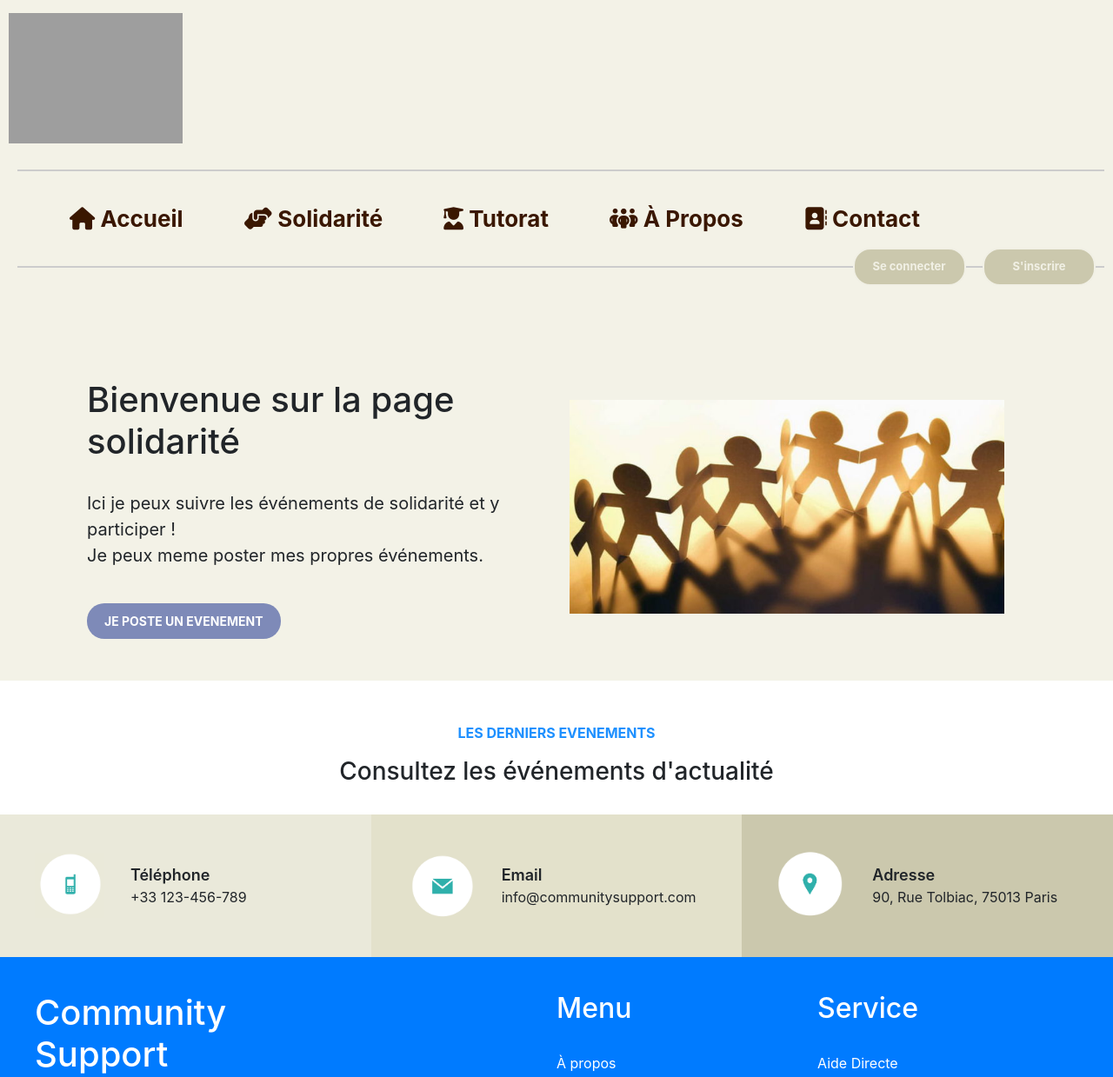
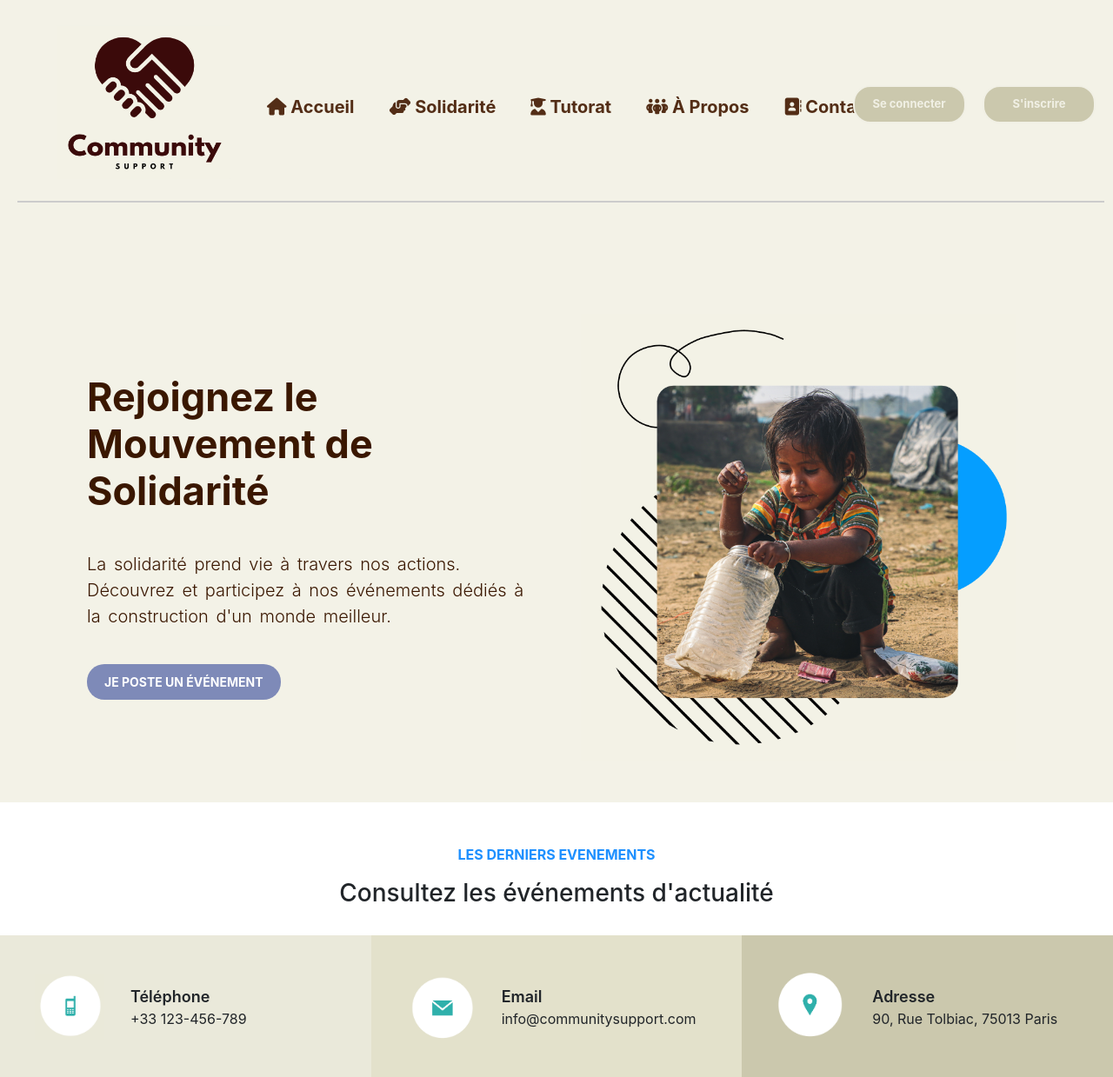
Before and after one commit to lilHmidou/community_support, a Symfony app: template templates/solidarity/index.html.twig in a window 1280 px wide. Shown: the top 1239 px of the page at 87% size. Run offline with Twig, Linux system fonts and the light colour scheme; the template is opened without the code that fills it, so the values that code supplies are empty; style sheets or scripts are compiled from the project's sources; some libraries are stand-ins or nearby versions; grey boxes are pictures that could not be loaded.

Commit message:
header + start solidarity

```diff
--- a/assets/styles/header.css
+++ b/assets/styles/header.css
@@ -4,31 +4,26 @@
 }
 
 .logo {
-    width: 200px; /* Définit la largeur du logo */
+    width: 240px; /* Définit la largeur du logo */
     height: auto; /* Maintient le ratio de l'image */
-    transition: transform 0.3s ease;
-    margin-right: 20px; /* Décalage vers la droite */
-    margin-bottom: 30px; /* Ajout d'espace en bas */
-}
-
-.logo:hover {
-    transform: scale(1.1); /* Fait grossir le logo lorsqu'il est survolé */
+    margin-left: 2px;
 }
 
 
 /* Sélecteur d'élément */
 nav a {
-    color: #3A1700;
-    font-size: 26px;
+    color: rgba(70, 30, 5, 0.93);
+    font-size: 20px;
     font-weight: bold;
-    padding: 35px;
+    padding: 20px;
 }
 
 .btn-side {
-    top: 285px;
+    top: 98px;
     right: 0;
     position: absolute;
 }
+
 
 .btn-header {
     width: 130px;
@@ -41,9 +36,7 @@ nav a {
     border: 2px solid #F1F0E5;
     font-weight: bold;
     margin: 0 20px 0 -5px;
-
 }
-
 
 .btn-header:hover {
     background-color: white;
@@ -67,9 +60,9 @@ nav a {
 
 .navbar .menu {
     position: absolute;
-    top: -105px;
+    top: -145px;
     right: 50px;
-    font-size: 90px;
+    font-size: 70px;
     align-content: center;
     transition: transform 0.3s ease;
 }
@@ -83,8 +76,8 @@ nav a {
     .nav-links {
         top: 0;
         position: absolute;
-        background-color: rgba(255, 255, 255, 0.20);
-        backdrop-filter: blur(10px);
+        background-color: rgba(255, 255, 255, 0.42);
+        backdrop-filter: blur(80px);
         z-index: 1000;
         right: -150%; /* Cacher la barre latérale */
         height: 85vh;
--- a/assets/styles/solidarity.css
+++ b/assets/styles/solidarity.css
@@ -1,5 +1,9 @@
 .container {
     background-color: #F3F2E7;
+}
+
+.row{
+    margin-top: 10px;
 }
 
 .purple {
@@ -20,9 +24,30 @@
     transform: scale(1.1);
 }
 
+
+.title1{
+    color: #3A1700;
+    font-weight: 700; /* bold */
+    font-size: 45px;
+}
+
 .text1 {
+    color: #3A1700;
+    font-weight: 300; /* light */
     font-size: 20px;
+    margin-top: 0.5em; /* Ajoute un peu d'espace au-dessus du paragraphe */
+    line-height: 30px; /* Ajout de la hauteur de ligne */
+    word-spacing: 3px;
+    align-items: center;
+
 }
+
+.col-md-6 img {
+    margin-top: 0; /* Ajustez la valeur selon le besoin pour l'aligner avec le texte */
+
+}
+
+
 
 .blue {
     color:dodgerblue;
--- a/templates/fragments/header.html.twig
+++ b/templates/fragments/header.html.twig
@@ -6,10 +6,9 @@
 </head>
 
 <header class="header">
-    <img src="{{ asset('images/header/logo.svg') }}" alt="logo" class="logo">
-    <hr class="separator">
 
     <nav class="nav align-items-center" style="padding-left: 35px;">
+        <img src="{{ asset('images/header/logo.png') }}" alt="logo" class="logo">
 
         <a href="{{ path('home') }}">
             <i class="fa-sharp fa-solid fa-house"></i>
--- a/templates/home/index.html.twig
+++ b/templates/home/index.html.twig
@@ -23,7 +23,7 @@
             </div>
             <div class="col-md-6">
                 <!-- Image à droite -->
-                <img src="{{ asset ('images/home/child.jpeg') }}" class="img-fluid" alt="Image" width="500" height="200">
+                <img src="{{ asset ('images/home/child1.jpeg') }}" class="img-fluid" alt="Image" width="550" height="250">
             </div>
         </div>
         <br><br>
--- a/templates/security/signup.html.twig
+++ b/templates/security/signup.html.twig
@@ -61,7 +61,7 @@
             <div class="form-group mt-2">
                 {{ form_row(registrationForm.confirmPassword, {'id': 'confirmPasswordField'}) }}
             </div>
-            {{ form_row(registrationForm.agreeTerms) }}
+
 
             <div class="form-group">
 
--- a/templates/solidarity/index.html.twig
+++ b/templates/solidarity/index.html.twig
@@ -13,16 +13,18 @@
 
     <div class="container">
         <br><br>
-        <div class="row">
+        <div class="row align-items-center">
             <div class="col-md-6">
-                <h1 class="title1">Bienvenue sur la page solidarité</h1><br>
-                <p class="text1">Ici je peux suivre les événements de solidarité et y participer !<br>Je peux meme poster mes propres événements.</p><br>
+                <h1 class="title1">Rejoignez le Mouvement de Solidarité
+                </h1><br>
+                <p class="text1">La solidarité prend vie à travers nos actions. Découvrez et participez à nos événements dédiés à la construction d'un monde meilleur.</p><br>
                 <a href="{{ path('solidarity_form') }}">
-                    <button class="purple">JE POSTE UN EVENEMENT</button>
+                    <button class="purple">JE POSTE UN ÉVÉNEMENT</button>
                 </a>
             </div>
-            <div class="col-md-6"><br>
-                <img src="{{ asset ('images/solidarity/top.jpeg') }}" class="img-fluid" alt="Image" width="500" height="200">
+            <div class="col-md-6 d-flex align-items-center justify-content-center">
+                <br>
+                <img src="{{ asset ('images/solidarity/top1.jpeg') }}" class="img-fluid" alt="Image" width="500" height="200">
             </div>
         </div>
         <br><br>
```
Also changed, not shown: public/images/header/logo.png (added), public/images/header/logo.svg (deleted), public/images/home/child.jpeg (deleted), public/images/home/child1.jpeg (added), public/images/solidarity/top.jpeg (deleted), public/images/solidarity/top1.jpeg (added).
